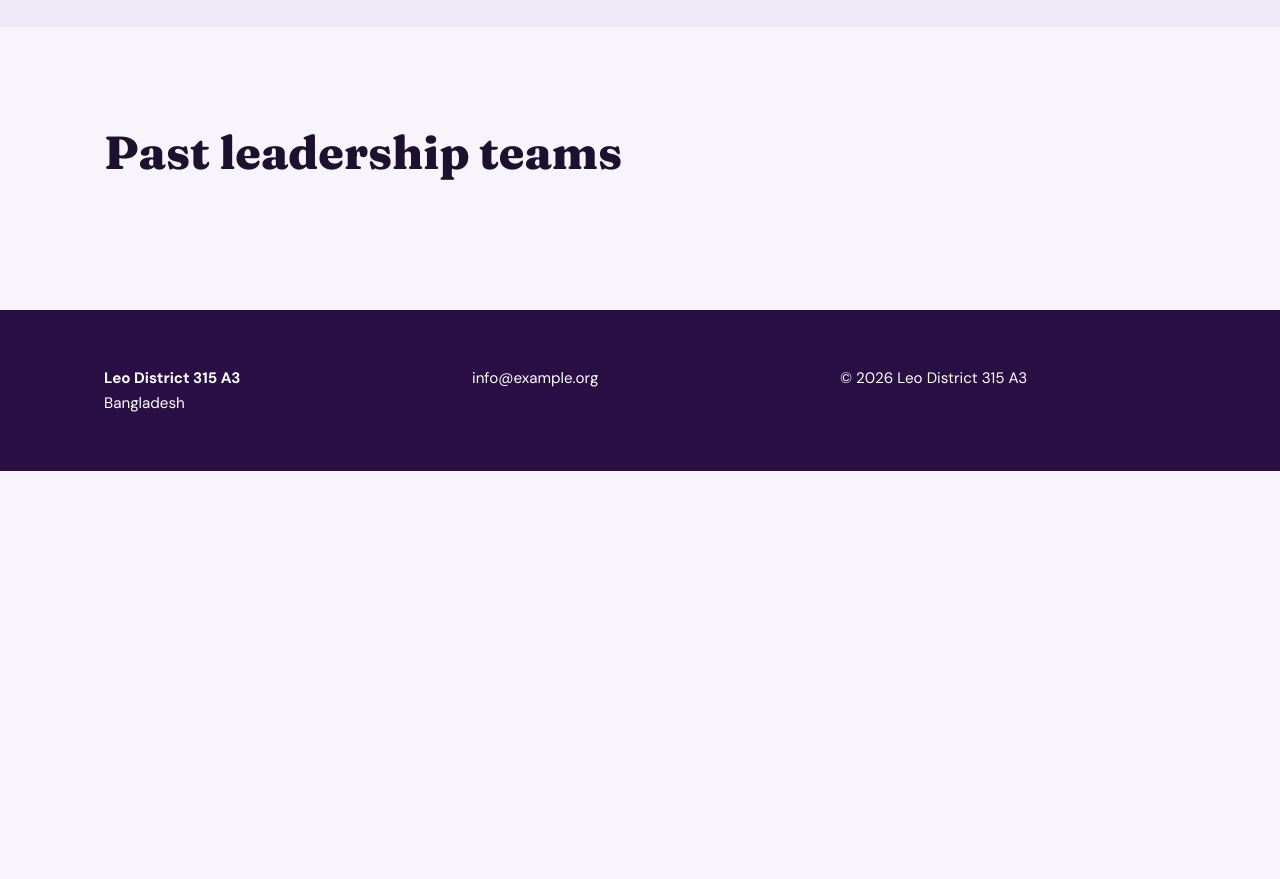
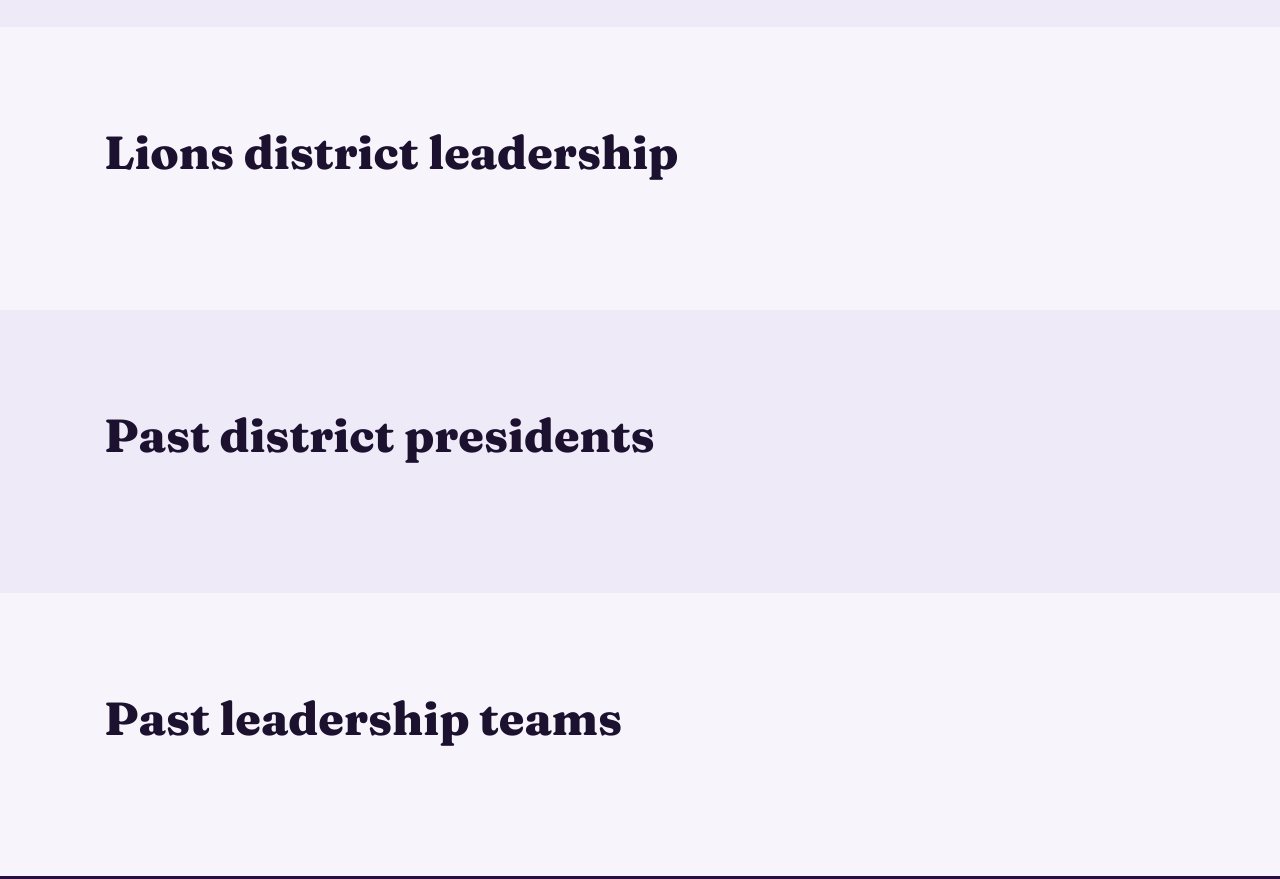
Before and after one commit to tanvir95sajin/leo315a3, a plain HTML site: page leadership.html in a window 1280 px wide. Shown: the part 680-1559 px from the top of the page. Before the commit the page ends 1151 px from the top, so only its background shows below. Drawn offline with Linux system fonts and the light colour scheme.

Commit message:
Update leadership.html

```diff
--- a/leadership.html
+++ b/leadership.html
@@ -36,6 +36,14 @@
     <div id="teams"></div>
   </div></section>
   <section class="sec"><div class="wrap">
+    <h2>Lions district leadership</h2>
+    <div class="people big" id="lions"></div>
+  </div></section>
+  <section class="sec tint"><div class="wrap">
+    <h2>Past district presidents</h2>
+    <ul class="past" id="presidents"></ul>
+  </div></section>
+  <section class="sec"><div class="wrap">
     <h2>Past leadership teams</h2>
     <ul class="past" id="past"></ul>
   </div></section>
```
